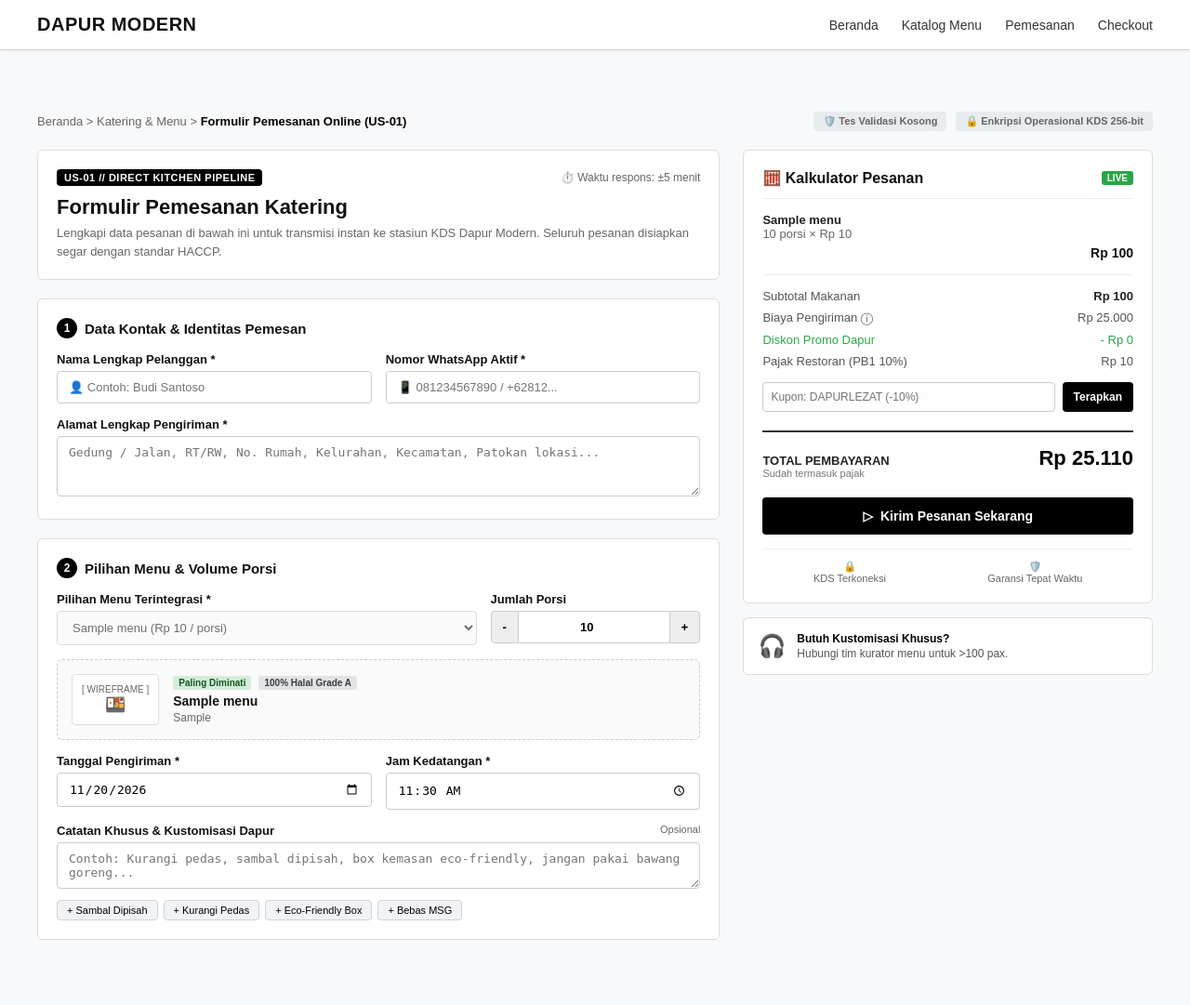
After one commit to Muhaimin06/tugas-kasir-kelompok-h8, a Laravel app: template resources/views/pesanan/create.blade.php in a window 1280 px wide. The commit adds this page. Shown: the whole page at 93% size. Run offline with Laravel 12, Linux system fonts and the light colour scheme; the template is opened without the code that fills it: most values are stand-ins (such as "Sample title", 1, 10 or a date in 2020).

Commit message:
perubahan isi

```diff
--- a/resources/views/katalog/index.blade.php
+++ b/resources/views/katalog/index.blade.php
@@ -82,9 +82,9 @@
                         </a>
 
                         @if ($item['stok'] > 0)
-                            <button style="flex: 1; padding: 8px; background: #000; color: #fff; border: none; border-radius: 4px; cursor: pointer; font-size: 13px;">
+    <a href="{{ route('pesanan.create', $item['id']) }}" style="flex: 1; padding: 8px; background: #000; color: #fff; border: none; border-radius: 4px; text-align: center; text-decoration: none; font-size: 13px; display: inline-block;">
         Pesan
-                            </button>
+    </a>
 @else
     <button disabled style="flex: 1; padding: 8px; background: #ccc; color: #666; border: none; border-radius: 4px; cursor: not-allowed; font-size: 13px;">
         Habis
--- a/resources/views/katalog/show.blade.php
+++ b/resources/views/katalog/show.blade.php
@@ -60,9 +60,9 @@
         {{-- Tombol Aksi --}}
         <div>
             @if ($produk['status'] == 'Tersedia')
-                <button style="padding: 10px 24px; background: #000; color: #fff; border: none; border-radius: 4px; cursor: pointer; font-size: 14px; font-weight: bold;">
+    <a href="{{ route('pesanan.create', $produk['id']) }}" style="padding: 10px 24px; background: #000; color: #fff; border: none; border-radius: 4px; text-decoration: none; font-size: 14px; font-weight: bold; display: inline-block;">
         Pesan Sekarang
-                </button>
+    </a>
 @else
     <button disabled style="padding: 10px 24px; background: #ccc; color: #666; border: none; border-radius: 4px; cursor: not-allowed; font-size: 14px;">
         Menu Habis
--- /dev/null
+++ b/resources/views/pesanan/create.blade.php
@@ -0,0 +1,305 @@
+@extends('layouts.app')
+
+@section('title', 'Formulir Pemesanan Katering (US-01)')
+
+@section('content')
+<div class="container" style="padding: 20px 0; max-width: 1200px; margin: 0 auto;">
+
+    {{-- Breadcrumb & Badge Atas --}}
+    <div style="display: flex; justify-content: space-between; align-items: center; margin-bottom: 20px; font-size: 13px; color: #666;">
+        <div>
+            <a href="{{ route('katalog.index') }}" style="color: #666; text-decoration: none;">Beranda</a> &gt;
+            <a href="{{ route('katalog.index') }}" style="color: #666; text-decoration: none;">Katering & Menu</a> &gt;
+            <span style="color: #000; font-weight: bold;">Formulir Pemesanan Online (US-01)</span>
+        </div>
+        <div style="display: flex; gap: 10px;">
+            <span style="background: #e9ecef; padding: 4px 10px; border-radius: 4px; font-size: 11px; font-weight: bold;">🛡️ Tes Validasi Kosong</span>
+            <span style="background: #e9ecef; padding: 4px 10px; border-radius: 4px; font-size: 11px; font-weight: bold;">🔒 Enkripsi Operasional KDS 256-bit</span>
+        </div>
+    </div>
+
+    {{-- Notifikasi Error Validasi --}}
+    @if ($errors->any())
+        <div style="background: #f8d7da; color: #721c24; border: 1px solid #f5c6cb; padding: 12px 15px; border-radius: 6px; margin-bottom: 20px; font-size: 14px;">
+            <strong>Terjadi Kesalahan Pengisian:</strong>
+            <ul style="margin: 5px 0 0 18px; padding: 0;">
+                @foreach ($errors->all() as $error)
+                    <li>{{ $error }}</li>
+                @endforeach
+            </ul>
+        </div>
+    @endif
+
+    {{-- Layout Utama 2 Kolom (Grid) --}}
+    <form action="{{ route('pesanan.store') }}" method="POST" style="display: grid; grid-template-columns: 2fr 1.2fr; gap: 25px; align-items: start;">
+        @csrf
+        <input type="hidden" name="id_menu" value="{{ $menu->id_menu }}">
+
+        {{-- KOLOM KIRI: Form Input Data & Menu --}}
+        <div>
+
+            {{-- Header Form --}}
+            <div style="background: #fff; border: 1px solid #ddd; border-radius: 6px; padding: 20px; margin-bottom: 20px;">
+                <div style="display: flex; justify-content: space-between; align-items: center; margin-bottom: 10px;">
+                    <span style="font-size: 11px; background: #000; color: #fff; padding: 3px 8px; border-radius: 4px; font-weight: bold; letter-spacing: 0.5px;">US-01 // DIRECT KITCHEN PIPELINE</span>
+                    <span style="font-size: 12px; color: #666;">⏱️ Waktu respons: ±5 menit</span>
+                </div>
+                <h1 style="font-size: 22px; font-weight: bold; margin-bottom: 5px; color: #111;">Formulir Pemesanan Katering</h1>
+                <p style="color: #666; font-size: 13px; line-height: 1.5; margin: 0;">
+                    Lengkapi data pesanan di bawah ini untuk transmisi instan ke stasiun KDS Dapur Modern. Seluruh pesanan disiapkan segar dengan standar HACCP.
+                </p>
+            </div>
+
+            {{-- 1. Data Kontak & Identitas Pemesan --}}
+            <div style="background: #fff; border: 1px solid #ddd; border-radius: 6px; padding: 20px; margin-bottom: 20px;">
+                <h2 style="font-size: 15px; font-weight: bold; margin-bottom: 15px; display: flex; align-items: center; gap: 8px;">
+                    <span style="background: #000; color: #fff; width: 22px; height: 22px; border-radius: 50%; display: inline-flex; align-items: center; justify-content: center; font-size: 12px;">1</span>
+                    Data Kontak & Identitas Pemesan
+                </h2>
+
+                <div style="display: grid; grid-template-columns: 1fr 1fr; gap: 15px; margin-bottom: 15px;">
+                    <div>
+                        <label style="display: block; font-weight: bold; font-size: 13px; margin-bottom: 5px;">Nama Lengkap Pelanggan *</label>
+                        <input type="text" name="nama_pelanggan" value="{{ old('nama_pelanggan') }}" placeholder="👤 Contoh: Budi Santoso" style="width: 100%; padding: 9px 12px; border: 1px solid #ccc; border-radius: 4px; font-size: 13px; box-sizing: border-box;">
+                    </div>
+                    <div>
+                        <label style="display: block; font-weight: bold; font-size: 13px; margin-bottom: 5px;">Nomor WhatsApp Aktif *</label>
+                        <input type="text" name="no_telepon" value="{{ old('no_telepon') }}" placeholder="📱 081234567890 / +62812..." style="width: 100%; padding: 9px 12px; border: 1px solid #ccc; border-radius: 4px; font-size: 13px; box-sizing: border-box;">
+                    </div>
+                </div>
+
+                <div>
+                    <label style="display: block; font-weight: bold; font-size: 13px; margin-bottom: 5px;">Alamat Lengkap Pengiriman *</label>
+                    <textarea name="alamat" rows="3" placeholder="Gedung / Jalan, RT/RW, No. Rumah, Kelurahan, Kecamatan, Patokan lokasi..." style="width: 100%; padding: 9px 12px; border: 1px solid #ccc; border-radius: 4px; font-size: 13px; box-sizing: border-box;">{{ old('alamat') }}</textarea>
+                </div>
+            </div>
+
+            {{-- 2. Pilihan Menu & Volume Porsi --}}
+            <div style="background: #fff; border: 1px solid #ddd; border-radius: 6px; padding: 20px; margin-bottom: 20px;">
+                <h2 style="font-size: 15px; font-weight: bold; margin-bottom: 15px; display: flex; align-items: center; gap: 8px;">
+                    <span style="background: #000; color: #fff; width: 22px; height: 22px; border-radius: 50%; display: inline-flex; align-items: center; justify-content: center; font-size: 12px;">2</span>
+                    Pilihan Menu & Volume Porsi
+                </h2>
+
+                <div style="display: grid; grid-template-columns: 2fr 1fr; gap: 15px; margin-bottom: 15px;">
+                    <div>
+                        <label style="display: block; font-weight: bold; font-size: 13px; margin-bottom: 5px;">Pilihan Menu Terintegrasi *</label>
+                        <select disabled style="width: 100%; padding: 9px 12px; border: 1px solid #ccc; border-radius: 4px; font-size: 13px; background: #f9f9f9; color: #333;">
+                            <option>{{ $menu->nama_menu }} (Rp {{ number_format($menu->harga, 0, ',', '.') }} / porsi)</option>
+                        </select>
+                    </div>
+                    <div>
+                        <label style="display: block; font-weight: bold; font-size: 13px; margin-bottom: 5px;">Jumlah Porsi</label>
+                        <div style="display: flex; align-items: center;">
+                            <button type="button" id="btnMinus" style="padding: 9px 12px; background: #eee; border: 1px solid #ccc; border-radius: 4px 0 0 4px; cursor: pointer; font-weight: bold;">-</button>
+                            <input type="number" id="jumlah" name="jumlah" value="{{ old('jumlah', 10) }}" min="1" max="500" style="width: 100%; text-align: center; padding: 9px 0; border-top: 1px solid #ccc; border-bottom: 1px solid #ccc; border-left: none; border-right: none; font-size: 13px; font-weight: bold;">
+                            <button type="button" id="btnPlus" style="padding: 9px 12px; background: #eee; border: 1px solid #ccc; border-radius: 0 4px 4px 0; cursor: pointer; font-weight: bold;">+</button>
+                        </div>
+                    </div>
+                </div>
+
+                {{-- Preview Kartu Menu Terpilih (Sesuai Wireframe) --}}
+                <div style="border: 1px dashed #ccc; background: #fafafa; border-radius: 6px; padding: 15px; margin-bottom: 15px; display: flex; gap: 15px; align-items: center;">
+                    <div style="background: #fff; border: 1px solid #ddd; padding: 10px; border-radius: 4px; text-align: center; min-width: 70px;">
+                        <span style="font-size: 10px; color: #666; display: block;">[ WIREFRAME ]</span>
+                        <span style="font-size: 18px;">🍱</span>
+                    </div>
+                    <div>
+                        <div style="display: flex; gap: 8px; margin-bottom: 4px;">
+                            <span style="background: #d4edda; color: #155724; font-size: 10px; font-weight: bold; padding: 2px 6px; border-radius: 3px;">Paling Diminati</span>
+                            <span style="background: #e2e3e5; color: #383d41; font-size: 10px; font-weight: bold; padding: 2px 6px; border-radius: 3px;">100% Halal Grade A</span>
+                        </div>
+                        <h4 style="font-size: 14px; font-weight: bold; margin: 0 0 3px;">{{ $menu->nama_menu }}</h4>
+                        <p style="font-size: 12px; color: #666; margin: 0;">{{ $menu->deskripsi_menu ?? 'Menu pilihan berkualitas tinggi disiapkan khusus dengan bahan segar.' }}</p>
+                    </div>
+                </div>
+
+                {{-- Tanggal & Jam Pengiriman --}}
+                <div style="display: grid; grid-template-columns: 1fr 1fr; gap: 15px; margin-bottom: 15px;">
+                    <div>
+                        <label style="display: block; font-weight: bold; font-size: 13px; margin-bottom: 5px;">Tanggal Pengiriman *</label>
+                        <input type="date" name="tanggal_pengiriman" value="{{ date('Y-m-d') }}" style="width: 100%; padding: 9px 12px; border: 1px solid #ccc; border-radius: 4px; font-size: 13px; box-sizing: border-box;">
+                    </div>
+                    <div>
+                        <label style="display: block; font-weight: bold; font-size: 13px; margin-bottom: 5px;">Jam Kedatangan *</label>
+                        <input type="time" name="jam_kedatangan" value="11:30" style="width: 100%; padding: 9px 12px; border: 1px solid #ccc; border-radius: 4px; font-size: 13px; box-sizing: border-box;">
+                    </div>
+                </div>
+
+                {{-- Catatan Kustom & Quick Tags --}}
+                <div>
+                    <div style="display: flex; justify-content: space-between; margin-bottom: 5px;">
+                        <label style="font-weight: bold; font-size: 13px;">Catatan Khusus & Kustomisasi Dapur</label>
+                        <span style="font-size: 11px; color: #666;">Opsional</span>
+                    </div>
+                    <textarea id="catatan_kustom" name="catatan_kustom" rows="2" placeholder="Contoh: Kurangi pedas, sambal dipisah, box kemasan eco-friendly, jangan pakai bawang goreng..." style="width: 100%; padding: 9px 12px; border: 1px solid #ccc; border-radius: 4px; font-size: 13px; box-sizing: border-box; margin-bottom: 8px;">{{ old('catatan_kustom') }}</textarea>
+
+                    {{-- Tombol Quick Tags (Sesuai Wireframe) --}}
+                    <div style="display: flex; gap: 6px; flex-wrap: wrap;">
+                        <button type="button" class="tag-btn" data-tag="+ Sambal Dipisah" style="background: #f1f3f5; border: 1px solid #ced4da; padding: 4px 10px; border-radius: 4px; font-size: 11px; cursor: pointer;">+ Sambal Dipisah</button>
+                        <button type="button" class="tag-btn" data-tag="+ Kurangi Pedas" style="background: #f1f3f5; border: 1px solid #ced4da; padding: 4px 10px; border-radius: 4px; font-size: 11px; cursor: pointer;">+ Kurangi Pedas</button>
+                        <button type="button" class="tag-btn" data-tag="+ Eco-Friendly Box" style="background: #f1f3f5; border: 1px solid #ced4da; padding: 4px 10px; border-radius: 4px; font-size: 11px; cursor: pointer;">+ Eco-Friendly Box</button>
+                        <button type="button" class="tag-btn" data-tag="+ Bebas MSG" style="background: #f1f3f5; border: 1px solid #ced4da; padding: 4px 10px; border-radius: 4px; font-size: 11px; cursor: pointer;">+ Bebas MSG</button>
+                    </div>
+                </div>
+            </div>
+
+        </div>
+
+        {{-- KOLOM KANAN: Kalkulator Pesanan & Tombol Kirim --}}
+        <div>
+            <div style="background: #fff; border: 1px solid #ddd; border-radius: 6px; padding: 20px; position: sticky; top: 20px;">
+
+                <div style="display: flex; justify-content: space-between; align-items: center; border-bottom: 1px solid #eee; padding-bottom: 12px; margin-bottom: 15px;">
+                    <h3 style="font-size: 16px; font-weight: bold; margin: 0; display: flex; align-items: center; gap: 6px;">
+                        🧮 Kalkulator Pesanan
+                    </h3>
+                    <span style="background: #28a745; color: #fff; font-size: 10px; font-weight: bold; padding: 2px 6px; border-radius: 3px;">LIVE</span>
+                </div>
+
+                {{-- Ringkasan Item --}}
+                <div style="margin-bottom: 15px; font-size: 13px;">
+                    <div style="font-weight: bold; color: #222;">{{ $menu->nama_menu }}</div>
+                    <div style="color: #666;" id="subItemLabel">10 porsi × Rp {{ number_format($menu->harga, 0, ',', '.') }}</div>
+                    <div style="text-align: right; font-weight: bold; font-size: 14px; margin-top: 5px;" id="subItemTotal">Rp {{ number_format($menu->harga * 10, 0, ',', '.') }}</div>
+                </div>
+
+                <hr style="border: none; border-top: 1px solid #eee; margin-bottom: 15px;">
+
+                {{-- Rincian Biaya --}}
+                <div style="font-size: 13px; display: flex; flex-direction: column; gap: 8px; margin-bottom: 15px;">
+                    <div style="display: flex; justify-content: space-between; color: #555;">
+                        <span>Subtotal Makanan</span>
+                        <span id="subtotalText" style="font-weight: bold; color: #222;">Rp {{ number_format($menu->harga * 10, 0, ',', '.') }}</span>
+                    </div>
+                    <div style="display: flex; justify-content: space-between; color: #555;">
+                        <span>Biaya Pengiriman ⓘ</span>
+                        <span>Rp 25.000</span>
+                    </div>
+                    <div style="display: flex; justify-content: space-between; color: #28a745;">
+                        <span>Diskon Promo Dapur</span>
+                        <span>- Rp 0</span>
+                    </div>
+                    <div style="display: flex; justify-content: space-between; color: #555;">
+                        <span>Pajak Restoran (PB1 10%)</span>
+                        <span id="taxText">Rp {{ number_format(($menu->harga * 10) * 0.1, 0, ',', '.') }}</span>
+                    </div>
+                </div>
+
+                {{-- Input Kupon --}}
+                <div style="display: flex; gap: 8px; margin-bottom: 20px;">
+                    <input type="text" placeholder="Kupon: DAPURLEZAT (-10%)" style="flex: 1; padding: 8px; border: 1px solid #ccc; border-radius: 4px; font-size: 12px; background: #fdfdfd;">
+                    <button type="button" style="padding: 8px 12px; background: #000; color: #fff; border: none; border-radius: 4px; font-size: 12px; font-weight: bold; cursor: pointer;">Terapkan</button>
+                </div>
+
+                <hr style="border: none; border-top: 2px solid #333; margin-bottom: 15px;">
+
+                {{-- Total Pembayaran --}}
+                <div style="display: flex; justify-content: space-between; align-items: baseline; margin-bottom: 20px;">
+                    <div>
+                        <div style="font-size: 13px; font-weight: bold; color: #222;">TOTAL PEMBAYARAN</div>
+                        <div style="font-size: 11px; color: #777;">Sudah termasuk pajak</div>
+                    </div>
+                    <div id="grandTotalText" style="font-size: 22px; font-weight: bold; color: #000;">
+                        Rp {{ number_format(($menu->harga * 10) + 25000 + (($menu->harga * 10) * 0.1), 0, ',', '.') }}
+                    </div>
+                </div>
+
+                {{-- Tombol Kirim Pesanan --}}
+                <button type="submit" style="width: 100%; padding: 12px; background: #000; color: #fff; border: none; border-radius: 4px; font-size: 14px; font-weight: bold; cursor: pointer; display: flex; align-items: center; justify-content: center; gap: 8px; margin-bottom: 15px;">
+                    <span>▷</span> Kirim Pesanan Sekarang
+                </button>
+
+                {{-- Footer Info Box Kanan --}}
+                <div style="display: flex; justify-content: space-around; border-top: 1px solid #eee; padding-top: 12px; font-size: 11px; color: #666; text-align: center;">
+                    <div>
+                        <div>🔒</div>
+                        <div>KDS Terkoneksi</div>
+                    </div>
+                    <div>
+                        <div>🛡️</div>
+                        <div>Garansi Tepat Waktu</div>
+                    </div>
+                </div>
+
+            </div>
+
+            {{-- Kotak Bantuan Kustomisasi --}}
+            <div style="background: #fff; border: 1px solid #ddd; border-radius: 6px; padding: 15px; margin-top: 15px; display: flex; align-items: center; gap: 12px;">
+                <div style="font-size: 24px;">🎧</div>
+                <div style="font-size: 12px; color: #555;">
+                    <strong style="display: block; color: #000; margin-bottom: 2px;">Butuh Kustomisasi Khusus?</strong>
+                    Hubungi tim kurator menu untuk &gt;100 pax.
+                </div>
+            </div>
+
+        </div>
+
+    </form>
+</div>
+
+{{-- Skrip Kalkulator Interaktif & Quick Tags --}}
+<script>
+    const hargaSatuan = {{ $menu->harga }};
+    const inputJumlah = document.getElementById('jumlah');
+    const btnMinus = document.getElementById('btnMinus');
+    const btnPlus = document.getElementById('btnPlus');
+
+    const subItemLabel = document.getElementById('subItemLabel');
+    const subItemTotal = document.getElementById('subItemTotal');
+    const subtotalText = document.getElementById('subtotalText');
+    const taxText = document.getElementById('taxText');
+    const grandTotalText = document.getElementById('grandTotalText');
+    const catatanInput = document.getElementById('catatan_kustom');
+
+    function updateKalkulator() {
+        let qty = parseInt(inputJumlah.value) || 1;
+        if (qty < 1) qty = 1;
+        if (qty > 500) qty = 500;
+
+        const subtotal = hargaSatuan * qty;
+        const biayaKirim = 25000;
+        const pajak = subtotal * 0.1;
+        const grandTotal = subtotal + biayaKirim + pajak;
+
+        subItemLabel.textContent = qty + ' porsi × Rp ' + hargaSatuan.toLocaleString('id-ID');
+        subItemTotal.textContent = 'Rp ' + subtotal.toLocaleString('id-ID');
+        subtotalText.textContent = 'Rp ' + subtotal.toLocaleString('id-ID');
+        taxText.textContent = 'Rp ' + pajak.toLocaleString('id-ID');
+        grandTotalText.textContent = 'Rp ' + grandTotal.toLocaleString('id-ID');
+    }
+
+    inputJumlah.addEventListener('input', updateKalkulator);
+
+    btnMinus.addEventListener('click', function() {
+        let qty = parseInt(inputJumlah.value) || 1;
+        if (qty > 1) {
+            inputJumlah.value = qty - 1;
+            updateKalkulator();
+        }
+    });
+
+    btnPlus.addEventListener('click', function() {
+        let qty = parseInt(inputJumlah.value) || 1;
+        if (qty < 500) {
+            inputJumlah.value = qty + 1;
+            updateKalkulator();
+        }
+    });
+
+    // Quick Tags Script
+    document.querySelectorAll('.tag-btn').forEach(button => {
+        button.addEventListener('click', function() {
+            const tagText = this.getAttribute('data-tag');
+            if (catatanInput.value.trim() === '') {
+                catatanInput.value = tagText;
+            } else {
+                catatanInput.value += ', ' + tagText;
+            }
+        });
+    });
+
+    // Jalankan saat pertama load
+    updateKalkulator();
+</script>
+@endsection
--- a/routes/web.php
+++ b/routes/web.php
@@ -2,6 +2,7 @@
 
 use Illuminate\Support\Facades\Route;
 use App\Http\Controllers\KatalogController;
+use App\Http\Controllers\PesananController; // 1. Tambahkan use controller Pesanan di sini
 
 Route::get('/', function () {
     return view('welcome');
@@ -23,3 +24,22 @@ Route::get('/katalog/{id}',
 // /katalog/1    → detail
 // /katalog/999  → 404 (tidak ada)
 // /katalog/abc  → 404 (pola route)
+
+
+// ==========================================
+// 2. TAMBAHKAN ROUTE PESANAN DI BAWAH INI
+// ==========================================
+
+// Menampilkan form pemesanan berdasarkan ID menu
+Route::get('/pesan/{id_menu}', [PesananController::class, 'create'])
+    ->whereNumber('id_menu')
+    ->name('pesanan.create');
+
+// Memproses penyimpanan data pesanan ke database (Form POST)
+Route::post('/pesan', [PesananController::class, 'store'])
+    ->name('pesanan.store');
+
+// Menampilkan halaman bukti / konfirmasi pesanan berhasil
+Route::get('/pesanan/sukses/{id_pesanan}', [PesananController::class, 'success'])
+    ->whereNumber('id_pesanan')
+    ->name('pesanan.success');
```
Also changed, not shown: app/Http/Controllers/PesananController.php (added, +101 -0 lines), resources/views/pesanan/success.blade.php (added, +60 -0 lines). Lines whose indentation alone changed are shown as unchanged.
